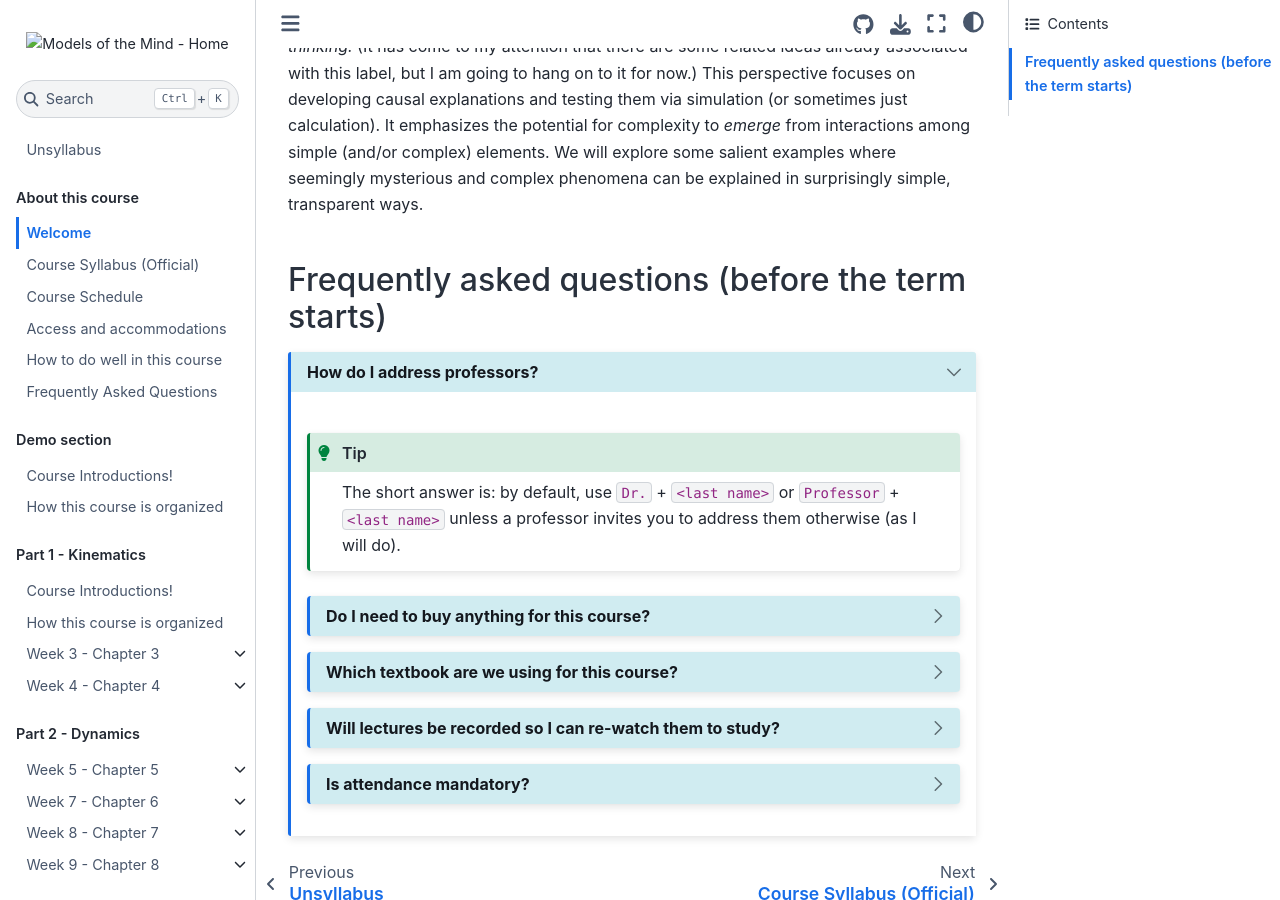
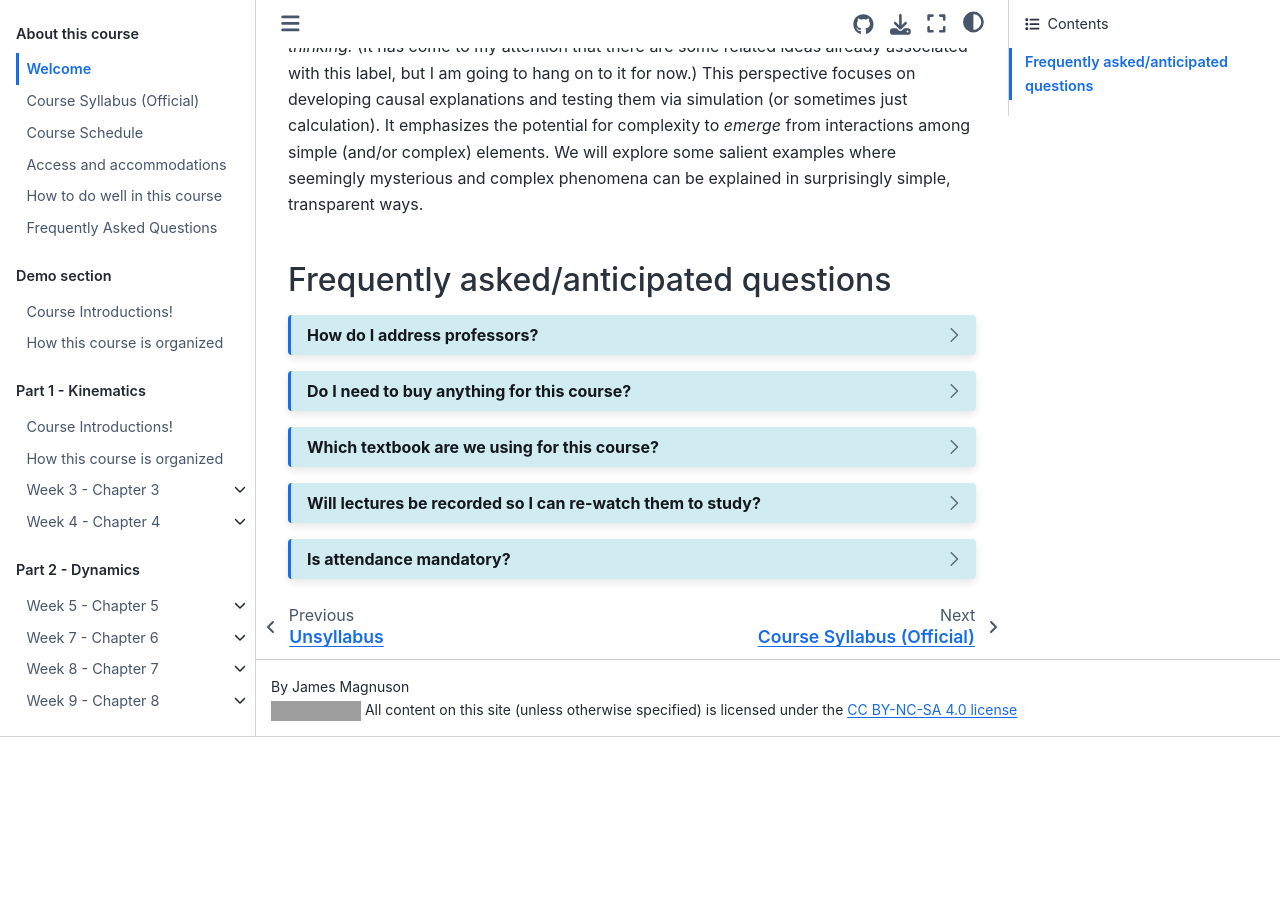
Before and after one commit to jsmagnuson/mdraft, a Jupyter Book: the page built from about/pre_term.md, in a window 1280 px wide and 900 px high, scrolled down 777 px. Built offline with Jupyter Book 1.0.4 settings and Sphinx 7.4.7 and the Sphinx Book theme 1.1.4, drawn with Linux system fonts in a browser that asks for light colours; pages that are not in the unit, such as notebooks, are missing from menus; after the commit the page ends 1514 px from its top, so only the background shows below that; grey boxes are pictures that could not be loaded.

Commit message:
revising preterm

`````diff
--- a/about/pre_term.md
+++ b/about/pre_term.md
@@ -14,14 +14,12 @@
 My goal with this course is to share my fascination for computational tools with you. What you will learn in this course is directly applicable to modelling cognitive processes, and fairly easy to extend to related areas such as neuroscience or sociology. More importantly, I hope to share with you a way of thinking about problems that I call *computational thinking.* (It has come to my attention that there are some related ideas already associated with this label, but I am going to hang on to it for now.) This perspective focuses on developing causal explanations and testing them via simulation (or sometimes just calculation). It emphasizes the potential for complexity to *emerge* from interactions among simple (and/or complex) elements. We will explore some salient examples where seemingly mysterious and complex phenomena can be explained in surprisingly simple, transparent ways.
 
 
-## Frequently asked questions (before the term starts)
+## Frequently asked/anticipated questions
 
-````{dropdown} How do I address professors?
+```{dropdown} How do I address professors?
     :class-container: sd-shadow-lg
     :color: primary
-    :open:
 
-```{tip}
 The short answer is: by default, use `Dr.` + `<last name>` or `Professor` + `<last name>` unless a professor invites you to address them otherwise (as I will do).
 ```
 
`````
